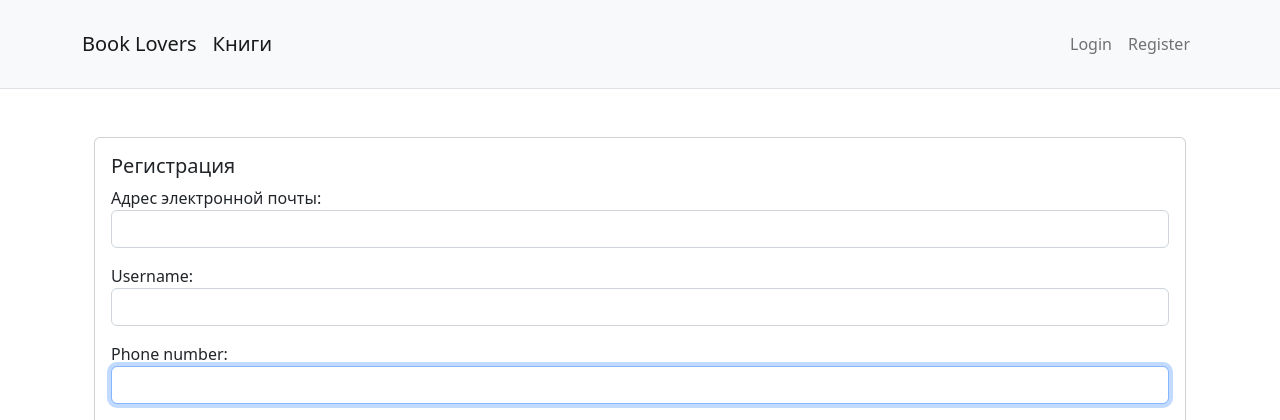
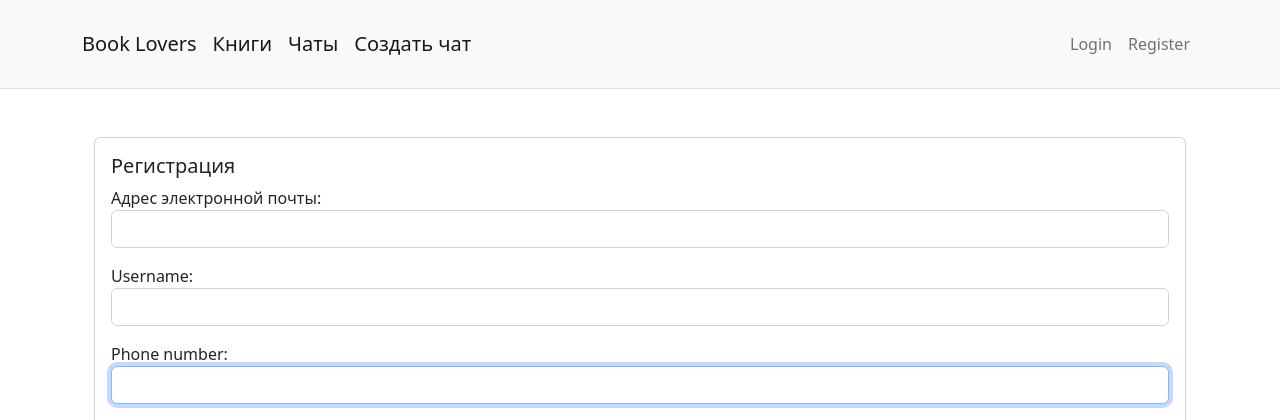
Before and after one commit to kiri3914/BookLovers, a Django app: page /auth/register/ in a window 1280 px wide. Shown: the top 420 px of the page. Run offline with Django 4.2, Linux system fonts and the light colour scheme.

Commit message:
какойто комит

```diff
--- a/BookLovers/urls.py
+++ b/BookLovers/urls.py
@@ -9,6 +9,7 @@ urlpatterns = [
     path('profiles/', include('apps.profiles.urls')),
     path('auth/', include('apps.accounts.urls')),
     path('books/', include('apps.books.urls')),
+    path('chat/', include('apps.userschats.urls')),
 ]
 
 
--- a/templates/base.html
+++ b/templates/base.html
@@ -18,7 +18,8 @@
         <nav class="navbar navbar-expand-lg navbar-light">
             <a class="navbar-brand" href="/">Book Lovers</a>
             <a class="navbar-brand" href="{% url 'book_list' %}">Книги</a>
-
+            <a class="navbar-brand" href="{% url 'chat_list' %}">Чаты</a>
+            <a class="navbar-brand" href="{% url 'create_group_chat' %}">Создать чат</a>
                 <ul class="navbar-nav ms-auto d-flex align-items-center">
                     {% if user.is_authenticated %}
                     <li class="nav-item dropdown">
@@ -34,7 +35,7 @@
                         </a>
                         <div class="dropdown-menu dropdown-menu-end" aria-labelledby="userDropdown">
                             <a class="dropdown-item" href="{% url 'my_profile' %}">Профиль</a>
-                            <a class="dropdown-item" href="{% url 'friends_list' %}">Друзя</a>
+                            <a class="dropdown-item" href="{% url 'friends_list' %}">Друзья</a>
                             <a class="dropdown-item" href="{% url 'logout' %}">Logout</a>
                         </div>
                     </li>
```
